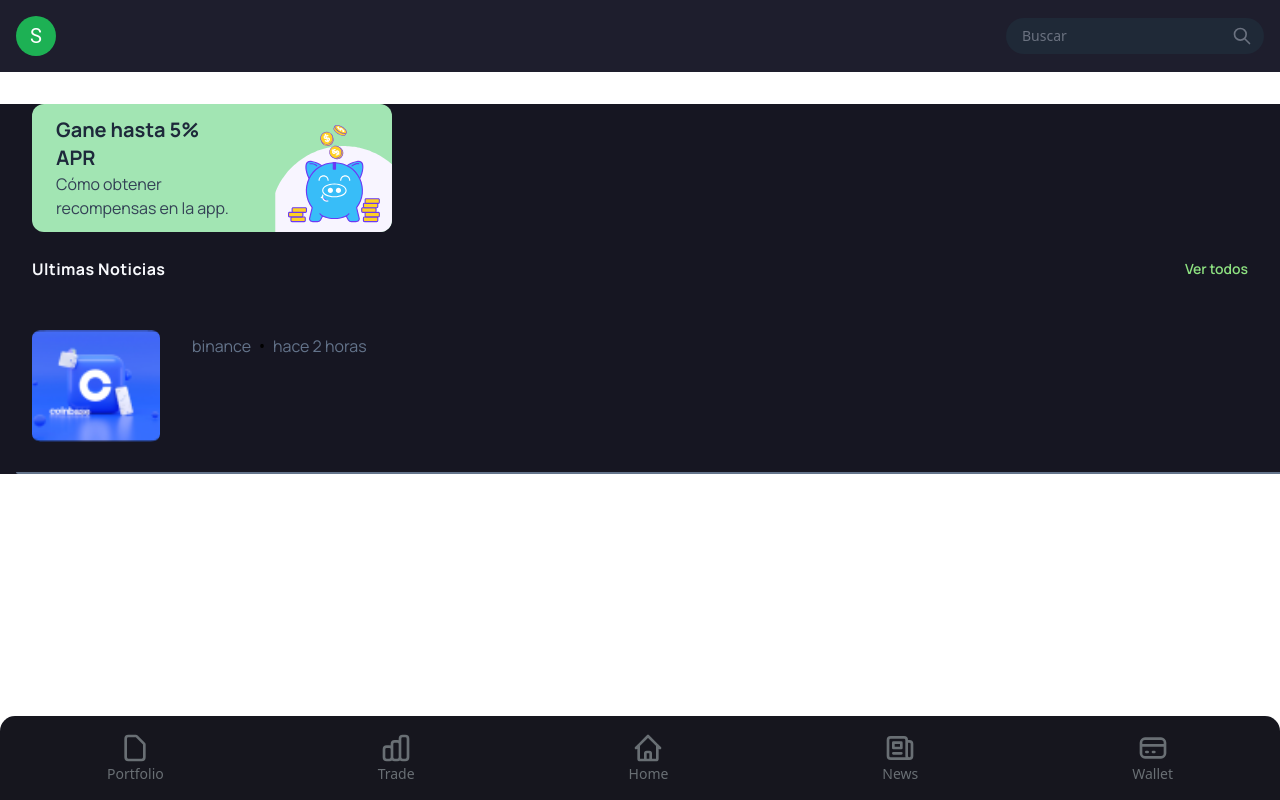
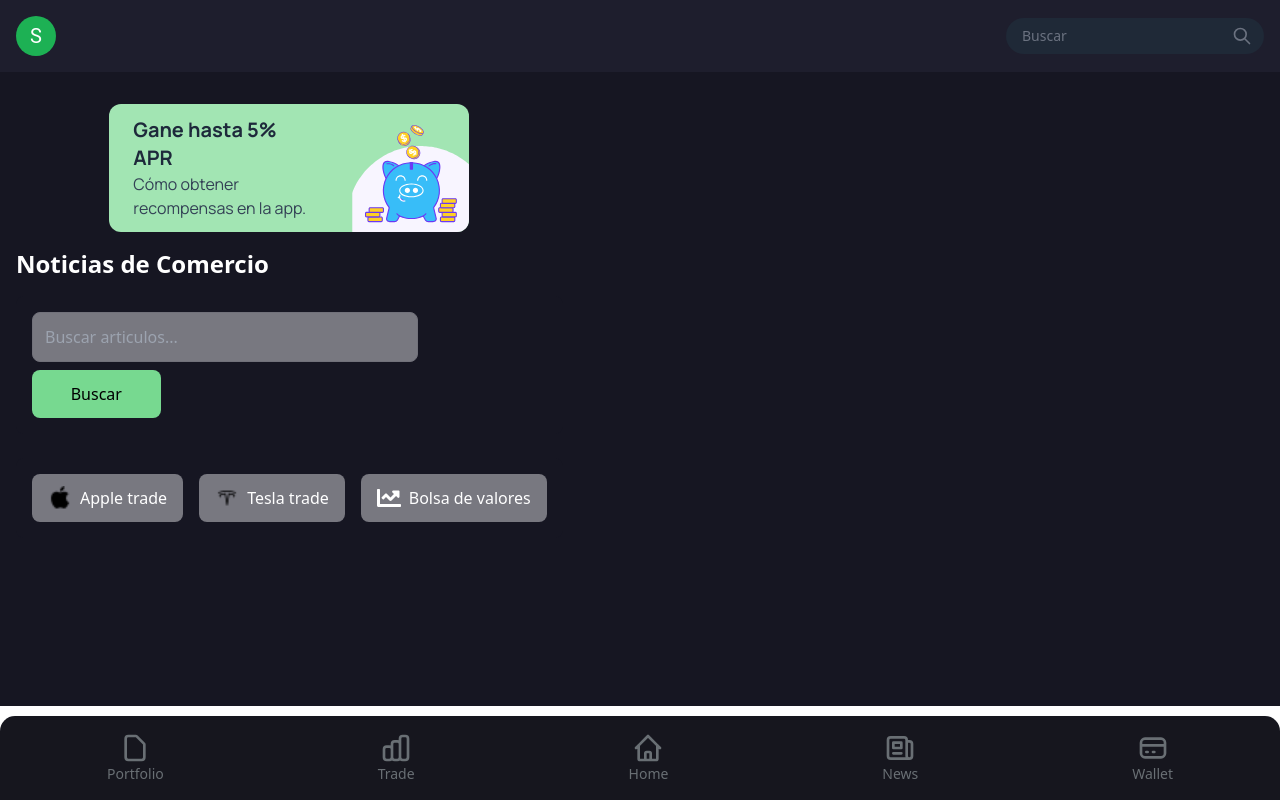
Before and after one commit to Yedpt/RSI_trade_project-Client, a React (Vite) app: page /auth/trade/news in a window 1280 px wide. Built offline with nearby package versions, Linux system fonts and the light colour scheme; sample sign-in values are in the browser's storage.

Commit message:
style(NewsPage, News):adding final styling details

```diff
--- a/src/App.jsx
+++ b/src/App.jsx
@@ -7,7 +7,7 @@ function App() {
     <Router>
       <Routes>
         <Route path="/" element={<YourHomeComponent />} />
-        <Route path="/news/:id" element={<NewsDetail />} />
+        <Route path="/detail/:id" element={<NewsDetail />} />
       </Routes>
     </Router>
   );
--- a/src/components/Card.jsx
+++ b/src/components/Card.jsx
@@ -1,12 +1,13 @@
 import React, { useState, useEffect } from 'react';
-import { Link } from 'react-router-dom';
+import { Link, useNavigate } from 'react-router-dom';
 import coinBase from '../assets/coinbase.png';
 
-const Card = ({ id, imageUrl, title: initialTitle, user_id, date_at }) => {
+const Card = ({ id, imageUrl, title: initialTitle, user_id, date_at, content }) => {
   const Limit_Small = 50;
   const [title, setTitle] = useState(initialTitle);
   const [displayedTitle, setDisplayedTitle] = useState(title);
   const [showContent, setShowContent] = useState(false);
+  const navigate = useNavigate();
 
   useEffect(() => {
     const handleResize = () => {
@@ -30,29 +31,36 @@ const Card = ({ id, imageUrl, title: initialTitle, user_id, date_at }) => {
   }, [title]);
 
   const newPost = {
-
     cardContainer: `flex flex-col w-full ${showContent ? 'h-auto' : 'h-40'} m-4 bg-transparent mt-8 border-b-2 border-[#64748B] rounded-sm p-4 cursor-pointer hover:bg-gray-800 transition-colors`,
-
     mainContent: 'flex w-full',
-
-    url_image: 'flex-shrink-0 rounded-lg w-32 h-28  overflow-hidden',
-
+    url_image: 'flex-shrink-0 rounded-lg w-32 h-28 overflow-hidden',
     image: 'w-full h-full object-cover',
-
     title: 'text-left font-mainFont ml-8 text-xl font-semibold text-[#f8f9fd] overflow-hidden text-wrap whitespace-normal',
-
     userDateContainer: 'flex items-center mt-1 ml-8 gap-2',
-
     user_id: 'text-base text-[#64748B] font-mainFont font-normal',
-
     date_at: 'text-base font-normal text-[#64748B] font-mainFont',
-
     content: 'mt-6 text-[#f8f9fd] font-mainFont text-base leading-relaxed px-4 border-t border-[#64748B] pt-4'
   };
 
+  const handleCardClick = (e) => {
+    // Evitar navegación si se está expandiendo el contenido
+    if (showContent) {
+      e.preventDefault();
+      return;
+    }
+
+    // Navegar a la página de detalles
+    navigate(`/detail/${id}`);
+  };
+
   return (
-    <Link to={`detail/${id}`} className={newPost.cardContainer}>
-
+    <div
+      className={newPost.cardContainer}
+      onClick={(e) => {
+        setShowContent(!showContent);
+        handleCardClick(e);
+      }}
+    >
       <div className={`${newPost.mainContent}`}>
         <div className={`${newPost.url_image}`}>
           <img src={imageUrl || coinBase} alt="News thumbnail" className={newPost.image} />
@@ -68,12 +76,13 @@ const Card = ({ id, imageUrl, title: initialTitle, user_id, date_at }) => {
           </div>
         </div>
       </div>
+
       {showContent && (
         <div className={`${newPost.content}`}>
-          <p>According to research by the CEO of Coinbase He plans to sell his part of the company since the business is not going very well.</p>
+          <p>{content || 'According to research by the CEO of Coinbase He plans to sell his part of the company since the business is not going very well.'}</p>
         </div>
       )}
-    </Link>
+    </div>
   );
 };
 
--- a/src/components/NewsPage.jsx
+++ b/src/components/NewsPage.jsx
@@ -38,18 +38,19 @@ const NewsPage = () => {
       {showArticles && (
         <button
           onClick={toggleArticlesVisibility}
-          className="px-4 py-2 bg-[rgb(119,217,144)] text-[#000000] rounded-lg hover:bg-[rgb(119,217,144)] transition mb-4"
+          className="px-4 py-2 bg-[rgb(119,217,144)] ml-2 text-[#000000] rounded-lg hover:bg-[rgb(119,217,144)] transition mb-4"
         >
           <FaTimes className="inline-block" />
         </button>
       )}
 
       {showArticles && (
-        <div className="grid grid-cols-1 md:grid-cols-2 lg:grid-cols-3 gap-4 mt-4">
+        <div className="flex justify-center">
+        <div className="grid grid-cols-1 lg:w-full w-96 md:grid-cols-2 lg:grid-cols-3 gap-8 mt-4">
           {articles.map((article, index) => (
             <div
               key={index}
-              className="p-4 border border-[#71717a] rounded-lg bg-[#787880]"
+              className="p-4 border-2 border-[#71717a] rounded-lg bg-transparent"
             >
               <img
                 src={article.urlToImage}
@@ -69,6 +70,7 @@ const NewsPage = () => {
             </div>
           ))}
         </div>
+        </div>
       )}
     </div>
   );
--- a/src/components/SearchNews.jsx
+++ b/src/components/SearchNews.jsx
@@ -31,7 +31,7 @@ const SearchNews = ({ onSearch }) => {
     >
       <input
         type="text"
-        placeholder="Buscar noticias de acciones..."
+        placeholder="Buscar articulos..."
         value={query}
         onChange={(e) => setQuery(e.target.value)}
         className="w-full sm:w-3/4 p-3 border border-[#71717a] rounded-lg text-white bg-[#787880] focus:outline-none focus:ring-2 focus:ring-[rgb(119,217,144)] transition"
--- a/src/components/TrendingTopics.jsx
+++ b/src/components/TrendingTopics.jsx
@@ -18,12 +18,12 @@ const TrendingTopics = ({ onSelect }) => {
   ];
 
   return (
-    <div className="flex gap-4 flex-wrap my-6 bg-[rgb(22,22,34)] p-4 rounded-lg">
+    <div className="flex gap-4 flex-wrap  my-6 bg-[rgb(22,22,34)] p-4 rounded-lg">
       {topics.map((topic, index) => (
         <button
           key={index}
           onClick={() => onSelect(topic.name)}
-          className="flex items-center gap-2 px-4 py-3 bg-[#787880] text-white rounded-lg hover:bg-[rgb(119,217,144)] transition"
+          className="flex items-center  gap-2 px-4 py-3 bg-[#787880] text-white rounded-lg hover:bg-[rgb(119,217,144)] transition"
         >
           {topic.icon}
           {topic.name}
--- a/src/components/WinApr.jsx
+++ b/src/components/WinApr.jsx
@@ -4,7 +4,8 @@ import saving from '../assets/saving.svg';
 const WinApr = () => {
   return (
     <>
-      <div className="w-[360px] h-32 relative bg-[#a2e5b3] rounded-xl mt-8 ml-8 flex items-center overflow-hidden">
+    <div className='flex justify-center'>
+      <div className="w-[360px] h-32 relative bg-[#a2e5b3] rounded-xl mt-8  flex items-center overflow-hidden">
         <div className="ml-6">
           <div className="text-slate-800 text-xl font-bold font-mainFont leading-7">Gane hasta 5% APR</div>
           <div className="w-[175px] text-slate-700 text-normal font-normal font-mainFont leading-normal">Cómo obtener recompensas en la app.</div>
@@ -13,6 +14,7 @@ const WinApr = () => {
           <img src={saving} alt="" className="h-53 w-53" />
         </div>
       </div>
+      </div>
     </>
   )
 }
--- a/src/pages/News.jsx
+++ b/src/pages/News.jsx
@@ -1,6 +1,5 @@
 import WinApr from '../components/WinApr'
-import FilterNews from '../components/FilterNews'
-import Card from '../components/Card'
+import NewsPage from '../components/NewsPage'
 
 
 import React from 'react'
@@ -8,11 +7,15 @@ import React from 'react'
 const News = () => {
   return (
     <>
-    <div className='bg-[#161622]'>
+    <section className='bg-[#161622] flex h-full'>
+    <div>
+      <div>
       <WinApr />
-      <FilterNews />
-      <Card />
+      </div>
+      <NewsPage/>
+
     </div>
+    </section>
     </>
   )
 }
--- a/src/pages/NewsDetail.jsx
+++ /dev/null
@@ -1,13 +0,0 @@
-import React from 'react'
-
-const NewsDetail = () => {
-  return (
-    <>
-    <div>
-      <h2>Hola</h2>
-    </div>
-    </>
-  )
-}
-
-export default NewsDetail
```
Also changed, not shown: src/routes/Routes.jsx (+2 -5 lines).
